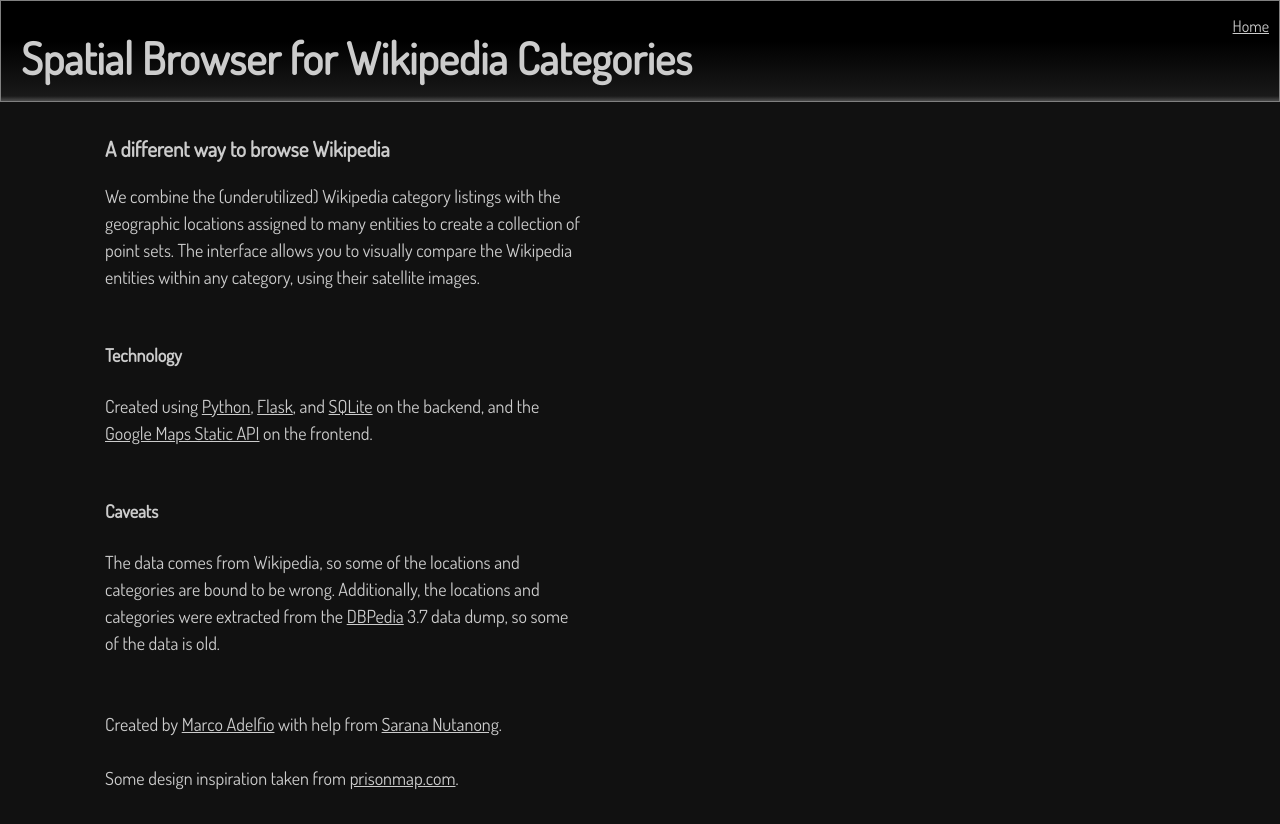
After one commit to madelfio/geoset-viewer, a Flask app: page /about in a window 1280 px wide. The commit adds this page. Run offline with Flask 2, Linux system fonts and the light colour scheme; parts of the project's set-up code (start-up, migrations or seed data) failed here and were passed over.

Commit message:
Added about page, Australian prisons suggestion

```diff
--- a/app.py
+++ b/app.py
@@ -37,8 +37,9 @@ SUGGESTED_CATEGORIES = [
     {'id':24029, 'name':'Bridges in Washington, D.C.'},
     {'id':31495, 'name':'Castles in Bavaria', 'defaultzoom':18},
     {'id':57158, 'name':'Geoglyphs', 'defaultzoom':18},
-    {'id':71521, 'name':'Indoor Arenas in Brazil', 'defaultzoom':17},
+    {'id':71521, 'name':'Indoor arenas in Brazil', 'defaultzoom':17},
     {'id':81582, 'name':'Major League Baseball Venues', 'defaultzoom':18},
+    {'id':83068, 'name':'Maximum security prisons in Australia', 'defaultzoom':17},
 ]
 
 
@@ -102,6 +103,9 @@ def index():
                            defaultzoom=defaultzoom
                           )
 
+@app.route('/about')
+def about():
+    return render_template('about.html')
 
 if __name__ == '__main__':
     if not os.path.isfile(app.config['DATABASE']):
--- a/static/gv.css
+++ b/static/gv.css
@@ -14,6 +14,7 @@ a {
 
 h2 {
   font-size:30px;
+  line-height:35px;
 }
 
 #header {
@@ -30,13 +31,26 @@ h2 {
 
   /* Gradient */
   background: #000000; /* Old browsers */
-  background: -moz-linear-gradient(top, #000000 0%, #000000 40%, #191919 92%, #4c4c4c 100%); /* FF3.6+ */
+  background: -moz-linear-gradient(top, #000000 0%, #000000 40%, #191919 95%, #4c4c4c 100%); /* FF3.6+ */
   background: -webkit-gradient(linear, left top, left bottom, color-stop(0%,#000000), color-stop(40%,#000000), color-stop(92%,#191919), color-stop(100%,#4c4c4c)); /* Chrome,Safari4+ */
-  background: -webkit-linear-gradient(top, #000000 0%,#000000 40%,#191919 92%,#4c4c4c 100%); /* Chrome10+,Safari5.1+ */
-  background: -o-linear-gradient(top, #000000 0%,#000000 40%,#191919 92%,#4c4c4c 100%); /* Opera 11.10+ */
-  background: -ms-linear-gradient(top, #000000 0%,#000000 40%,#191919 92%,#4c4c4c 100%); /* IE10+ */
-  background: linear-gradient(top, #000000 0%,#000000 40%,#191919 92%,#4c4c4c 100%); /* W3C */
+  background: -webkit-linear-gradient(top, #000000 0%,#000000 40%,#191919 95%,#4c4c4c 100%); /* Chrome10+,Safari5.1+ */
+  background: -o-linear-gradient(top, #000000 0%,#000000 40%,#191919 95%,#4c4c4c 100%); /* Opera 11.10+ */
+  background: -ms-linear-gradient(top, #000000 0%,#000000 40%,#191919 95%,#4c4c4c 100%); /* IE10+ */
+  background: linear-gradient(top, #000000 0%,#000000 40%,#191919 95%,#4c4c4c 100%); /* W3C */
   filter: progid:DXImageTransform.Microsoft.gradient( startColorstr='#000000', endColorstr='#4c4c4c',GradientType=0 ); /* IE6-9 */
+}
+
+#header h1 a {
+  text-decoration:none;
+  line-height:45px;
+}
+
+#nav {
+  position:absolute;
+  top:0px;
+  right:0px;
+  font-size:16px;
+  margin:10px;
 }
 
 #left-panel {
@@ -59,6 +73,27 @@ h2 {
   border:1px solid gray;
   padding:5px;
   overflow:auto;
+}
+
+#main {
+  position:absolute;
+  top:100px;
+  left:0px;
+  right:0px;
+  padding:5px;
+  overflow:auto;
+}
+
+#about {
+  font-size:1.2em;
+  line-height:1.5em;
+  position:relative;
+  left:100px;
+  width:480px;
+  /*left:50%;
+  width:480px;
+  margin-left:-240px;*/
+  margin-top: 30px;
 }
 
 .sat-img-wrapper {
--- /dev/null
+++ b/templates/about.html
@@ -0,0 +1,53 @@
+<!doctype html>
+<html>
+  <head>
+    <title>Spatial Browser for Wikipedia Categories</title>
+    <link rel="stylesheet" href="{{ url_for('.static', filename='gv.css') }}" />
+    <link href='http://fonts.googleapis.com/css?family=Dosis' rel='stylesheet' type='text/css'>
+  </head>
+  <body>
+    <div id="header">
+      <h1><a href="./">Spatial Browser for Wikipedia Categories</a></h1>
+      <div id="nav"><a href="./">Home</a></div>
+    </div>
+    <div id="main">
+      <div id="about">
+        <h3>A different way to browse Wikipedia</h3>
+        We combine the (underutilized) Wikipedia category listings with
+        the geographic locations assigned to many entities to create a
+        collection of point sets.  The interface allows you to visually
+        compare the Wikipedia entities within any category, using their
+        satellite images.
+        <br />
+        <br />
+        <h4>Technology</h4>
+        Created using <a target="_blank" href="http://www.python.org">Python</a>,
+        <a target="_blank" href="http://flask.pocoo.org">Flask</a>, and
+        <a target="_blank" href="http://www.sqlite.org">SQLite</a> on the backend, and the
+        <a target="_blank" href="https://developers.google.com/maps/documentation/staticmaps/">Google Maps Static API</a>
+        on the frontend.
+        <br />
+        <br />
+
+        <h4>Caveats</h4>
+        The data comes from Wikipedia, so some of the locations and categories
+        are bound to be wrong.  Additionally, the locations and categories
+        were extracted from the
+        <a target="_blank" href="http://dbpedia.org/About">DBPedia</a> 3.7
+        data dump, so some of the data is old.
+        <br />
+        <br />
+        <br />
+        Created by <a href="http://umiacs.umd.edu/~marco/">Marco Adelfio</a>
+        with help from <a href="http://umiacs.umd.edu/~nutanong/">Sarana Nutanong</a>.
+        <br />
+        <br />
+        Some design inspiration taken from <a href="http://prisonmap.com/">prisonmap.com</a>.
+        <br />
+        <br />
+      </div>
+
+    </div>
+
+  </body>
+</html>
```
Also changed, not shown: templates/index.html (+7 -1 lines).
